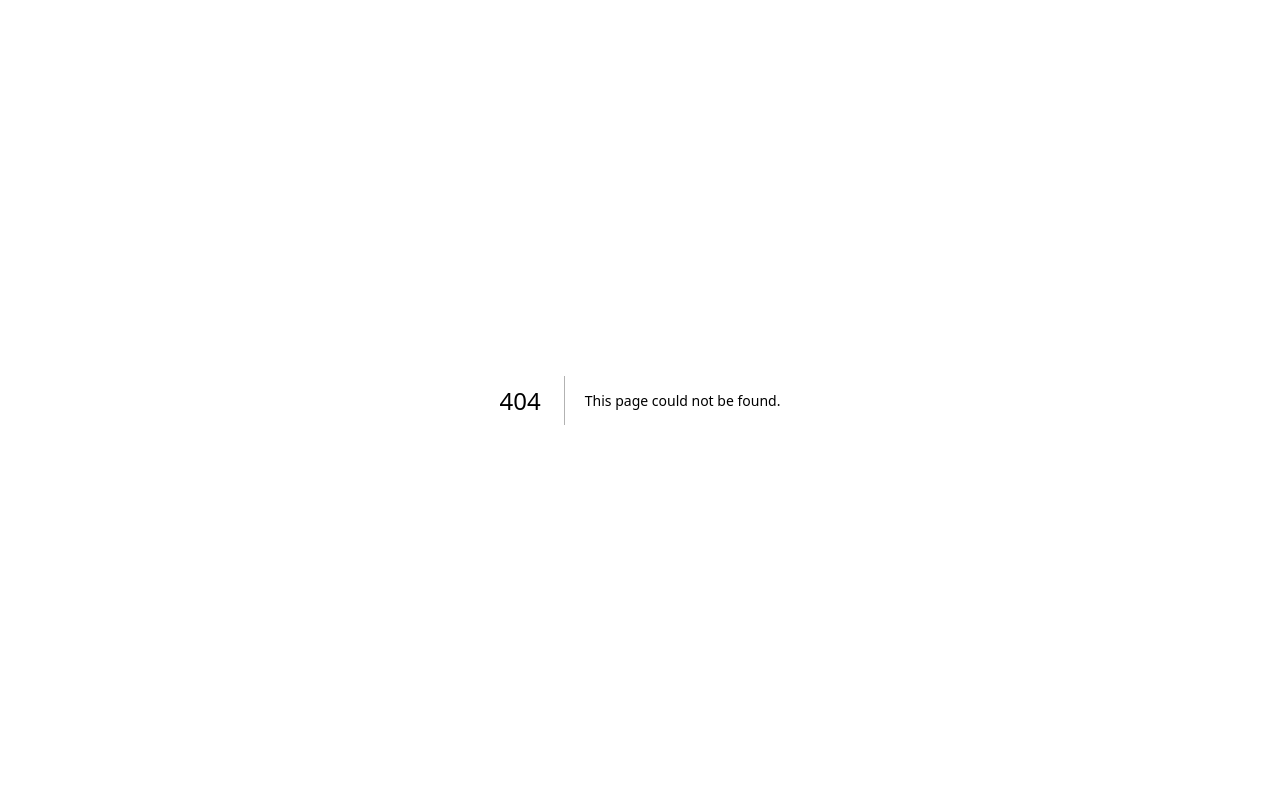
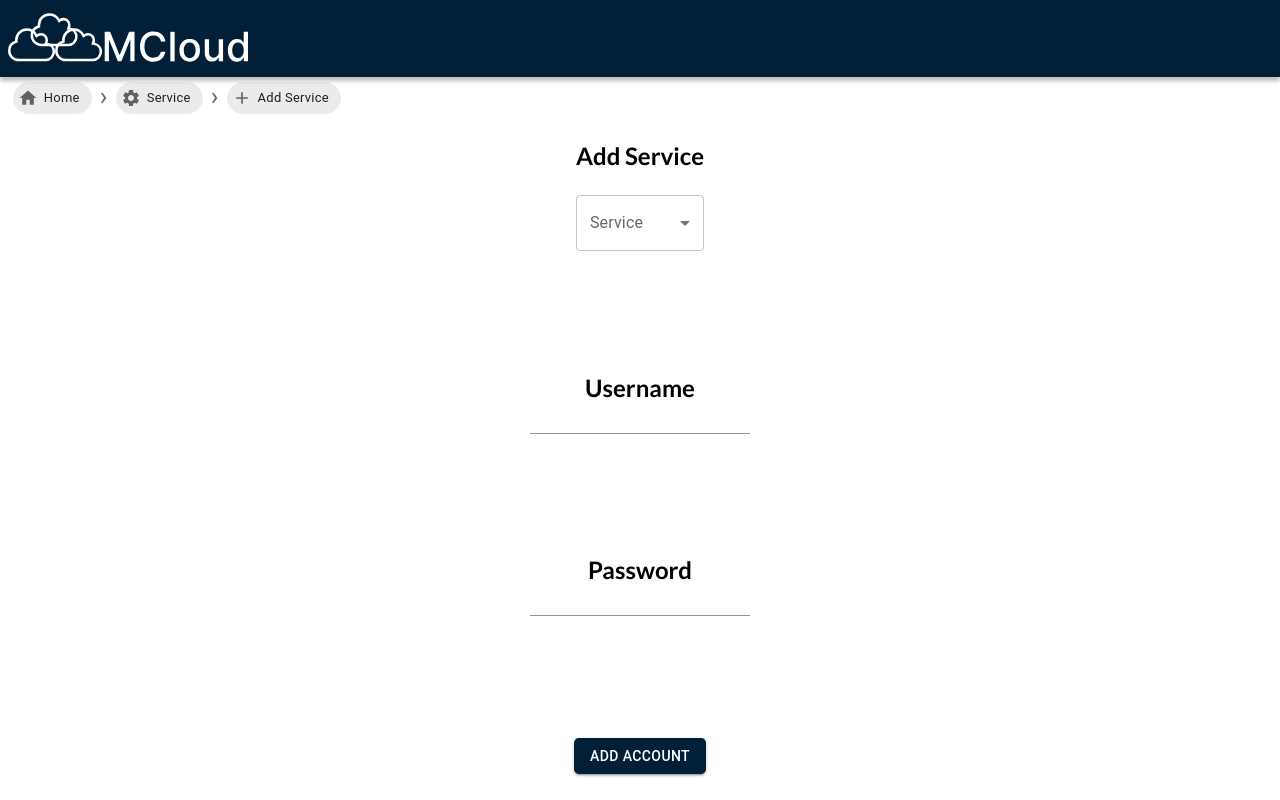
Before and after one commit to Jonny80/EWS, a Next.js app: page /addService in a window 1280 px wide. Before the commit this address had no page. Built offline with nearby package versions, Linux system fonts and the light colour scheme.

Commit message:
ui changes

```diff
--- a/src/assets/File.js
+++ b/src/assets/File.js
@@ -62,7 +62,7 @@ export default function File({file,name,subHeader,size,synced,listView=false,ser
                 </div>
                 <div style={styles.listInfo}>
                     <div style={styles.subHeader}>{subHeader}</div>
-                    <div style={styles.subHeader}>{size}</div>
+                    <div style={styles.subHeader}>{'Size: ' + size}</div>
                     <div style={styles.syncedHeader}>
                         <div style={styles.subHeader}>{synced}</div>
                         <TaskAltIcon color={'success'} style={{marginLeft:'.5vw'}} sx={{height:'1vw'}}/>
--- /dev/null
+++ b/src/pages/addService.js
@@ -0,0 +1,113 @@
+import {Box, Button, FormControl, InputLabel, MenuItem, Modal, Select, TextField} from "@mui/material";
+import {useState} from "react";
+import {colors} from "@/config/colors";
+import Header from "@/assets/Header";
+import SubHeader from "@/assets/SubHeader";
+import SettingsIcon from "@mui/icons-material/Settings";
+import AddIcon from '@mui/icons-material/Add';
+import {useRouter} from "next/router";
+export default function addService() {
+    const [service, setService] = useState('');
+    const [username,setUsername] = useState('')
+
+    const router = useRouter();
+    const handleChange = (event) => {
+        setService(event.target.value);
+    };
+    const handleChangeUsername = (e) =>{
+        setUsername(e.target.value)
+    }
+
+    const handleSave = () =>{
+        if (username.length > 0 && service.length > 0){
+            addService(username,service);
+        }
+        router.push('/services')
+    }
+
+    return (
+        <div style={styles.modal}>
+            <Header withSettings={false} />
+            <SubHeader path={[{
+                href:'/services',
+                label:'Service',
+                icon: <SettingsIcon fontSize={'small'} />
+            },
+                {
+                    href:null,
+                    label:'Add Service',
+                    icon: <AddIcon fontSize={'small'} />
+                }]} />
+            <div style={styles.container}>
+                <div>
+                    <div style={styles.header}>Add Service</div>
+                        <Box sx={{ minWidth: 120 }} style={{marginTop:'2vw'}}>
+                            <FormControl fullWidth>
+                                <InputLabel id="demo-simple-select-label">Service</InputLabel>
+                                <Select
+                                    labelId="demo"
+                                    id="Demo"
+                                    value={service}
+                                    label="Service"
+                                    onChange={handleChange}
+                                >
+                                    <MenuItem value={'google'}>Drive</MenuItem>
+                                    <MenuItem value={'apple'}>Apple Cloud</MenuItem>
+                                    <MenuItem value={'microsoft'}>OneDrive</MenuItem>
+                                </Select>
+                            </FormControl>
+                        </Box>
+                    </div>
+                <div>
+                    <div style={styles.header}>Username</div>
+                    <TextField id="standard-basic" label="" variant="standard" value={username} onChange={handleChangeUsername}/>
+                </div>
+                <div>
+                    <div style={styles.header}>Password</div>
+                    <TextField id="standard-basic" label="" type="password" variant="standard" />
+                </div>
+                <Button variant={'contained'} style={styles.addButton} onClick={handleSave}>Add Account</Button>
+            </div>
+        </div>
+    )
+}
+
+const styles = {
+    modal:{
+        display:'flex',
+        flexDirection:'column',
+        height:'100vh'
+    },
+    container:{
+        flexGrow : 1,
+        padding:'2vw',
+        backgroundColor:colors.white,
+        display:'flex',
+        alignItems:'center',
+        flexDirection:'column',
+        justifyContent: 'space-between',
+    },
+    button:{
+        borderRadius:'0.3rem',
+        backgroundColor:colors.main,
+    },
+    header:{
+        fontWeight:'bold',
+        fontFamily:'Lato',
+        fontSize:'1.5rem',
+        textAlign:'center'
+
+    },
+    buttonContainer:{
+        display:'flex',
+        flexDirection: 'row',
+        alignItems:'center',
+        justifyContent:'space-between',
+        width:'40vw'
+    },
+    addButton:{
+        borderRadius:'0.3rem',
+        backgroundColor:colors.main,
+        minWidth:'10vw'
+    }
+}
```
Also changed, not shown: src/pages/files.js (+6 -3 lines), src/pages/main.js (+6 -3 lines).
